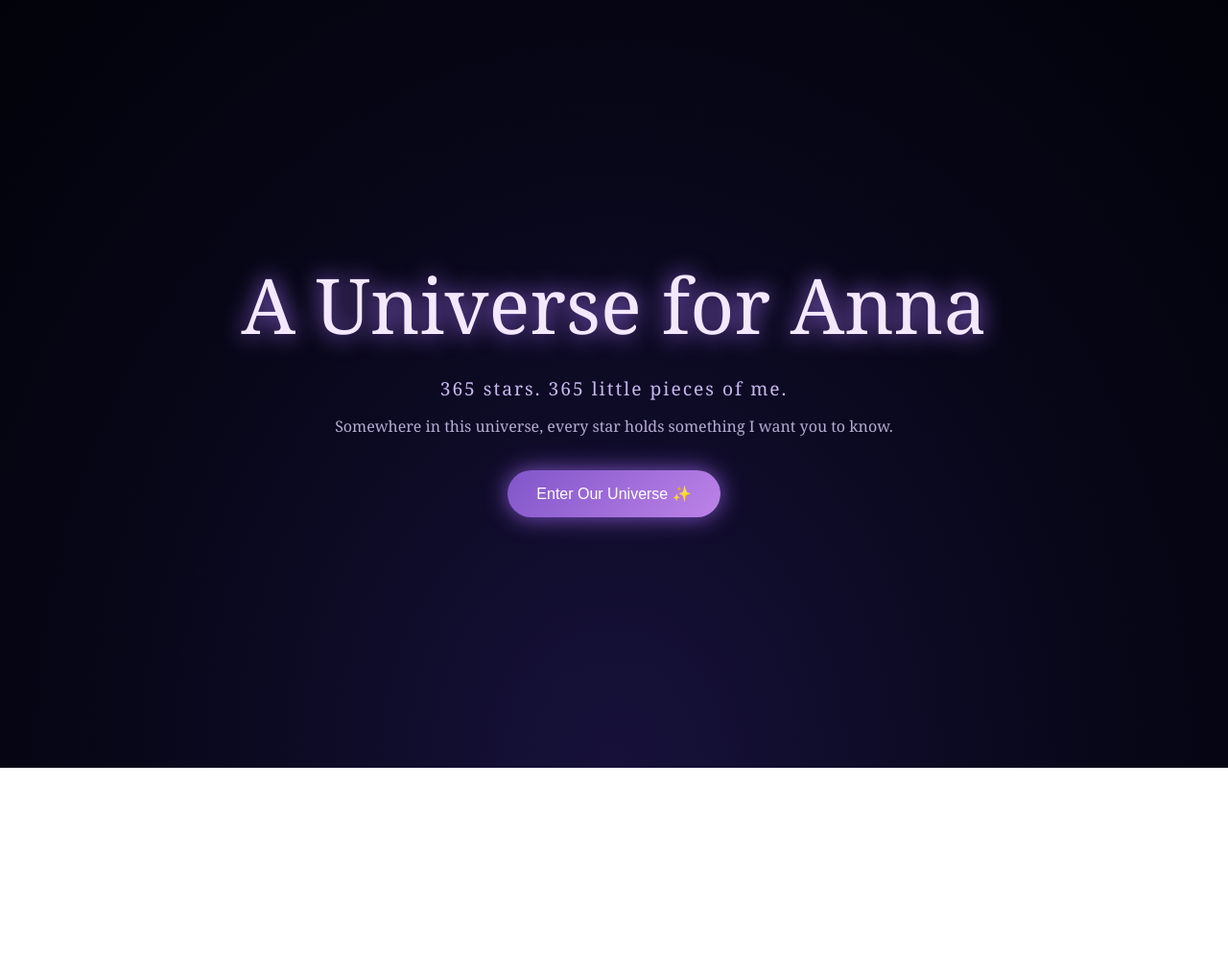
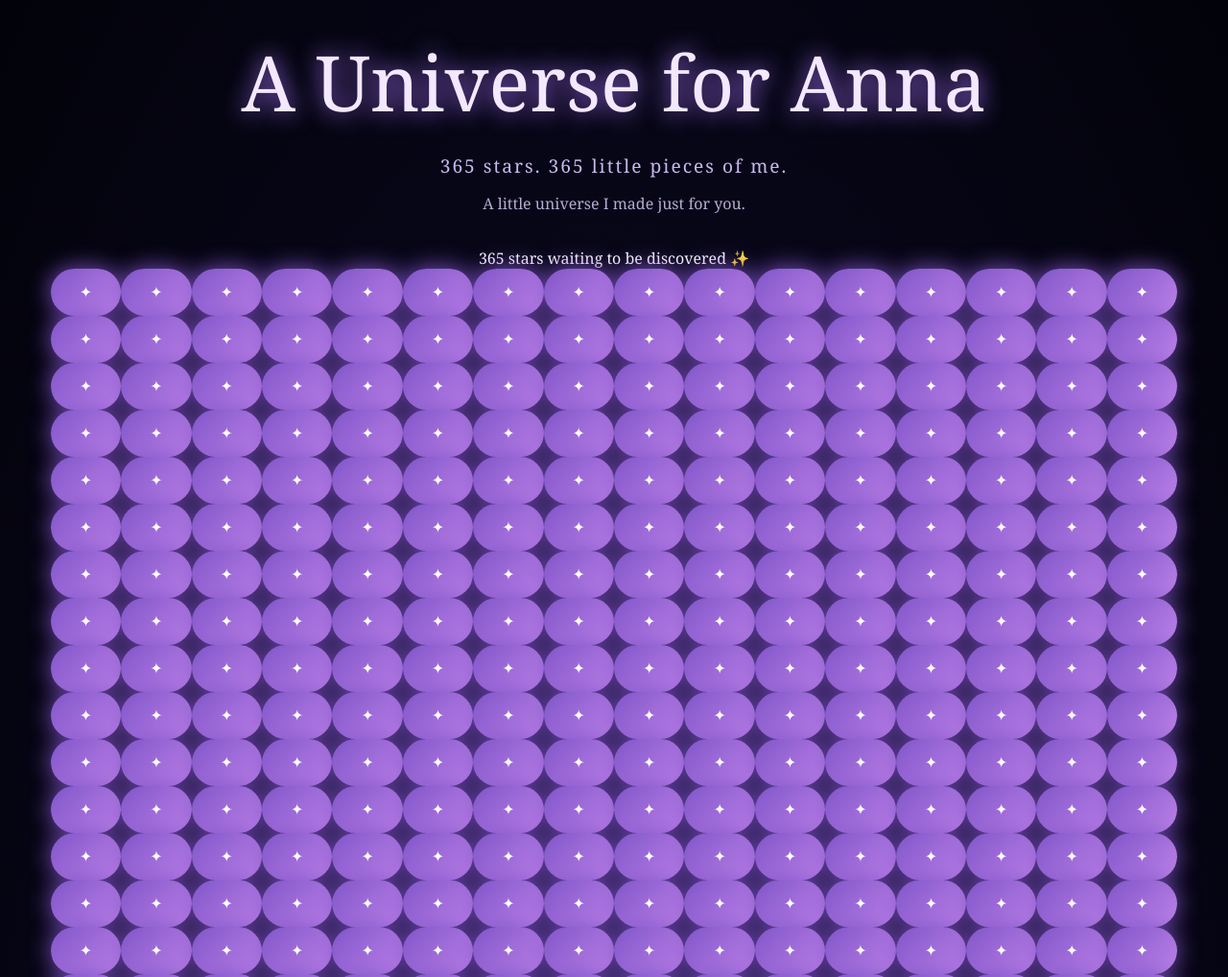
Before and after one commit to orlanuu/universe-for-annaa, a plain HTML site: page index.html in a window 1280 px wide. Shown: the top 1018 px of the page at 96% size. Before the commit the page ends 800 px from the top, so only its background shows below. Drawn offline with Linux system fonts and the light colour scheme.

Commit message:
Update index.html

```diff
--- a/index.html
+++ b/index.html
@@ -3,31 +3,35 @@
 <head>
     <meta charset="UTF-8">
     <meta name="viewport" content="width=device-width, initial-scale=1.0">
-
     <title>A Universe for Anna ❤️</title>
-
     <link rel="stylesheet" href="style.css">
 </head>
 
 <body>
 
-    <div class="container">
+    <main class="container">
 
         <h1>A Universe for Anna</h1>
 
-        <p class="subtitle">
-            365 stars. 365 little pieces of me.
+        <p class="subtitle">365 stars. 365 little pieces of me.</p>
+
+        <p class="description">
+            A little universe I made just for you.
         </p>
 
-        <p class="description">
-            Somewhere in this universe, every star holds something I want you to know.
-        </p>
+        <p id="counter">365 stars waiting to be discovered ✨</p>
 
-        <button>
-            Enter Our Universe ✨
-        </button>
+        <div id="star-field"></div>
 
-    </div>
+        <div id="message-box" class="hidden">
+            <h2 id="message-title"></h2>
+            <p id="message-text"></p>
+            <button id="close-message">Close ✨</button>
+        </div>
+
+    </main>
+
+    <script src="script.js"></script>
 
 </body>
 </html>
```
